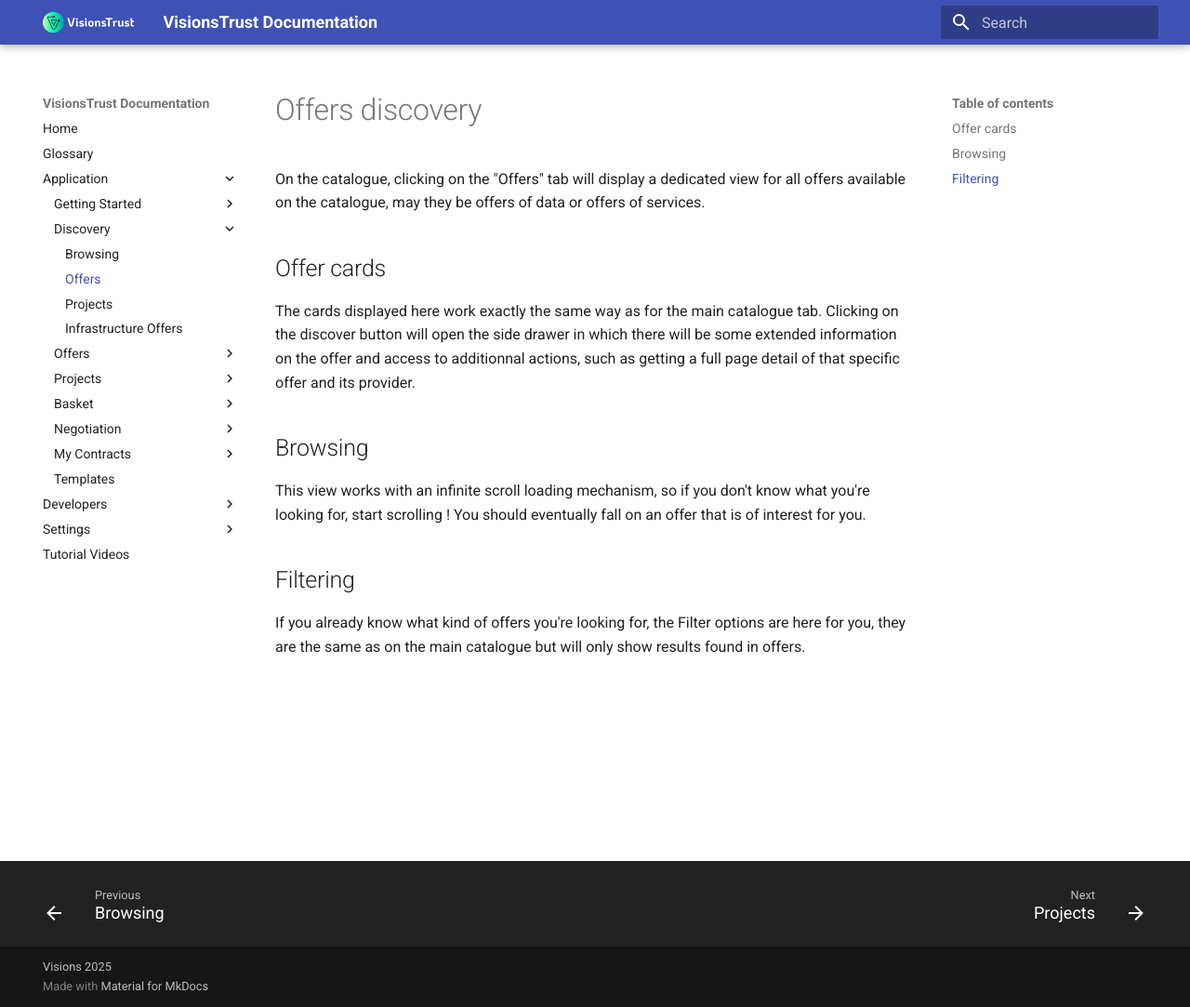
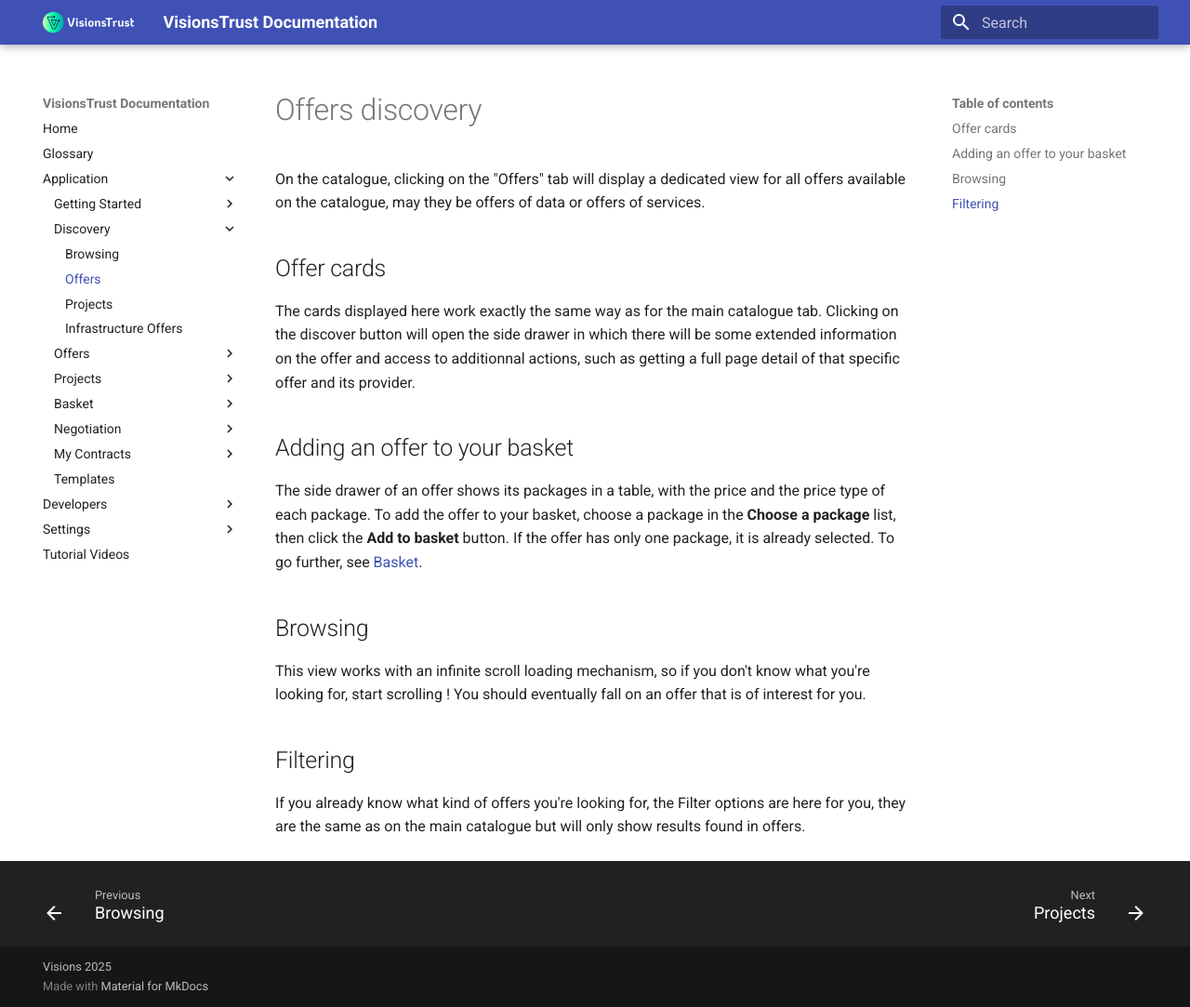
Before and after one commit to VisionsOfficial/visionstrust-docs, an MkDocs documentation site: the page built from docs/application/discovery/offers.md, in a window 1280 px wide and 1083 px high. Shown: the whole window at 93% size. Built offline with MkDocs 1.6.1 and Material for MkDocs 9.7.7, drawn with Linux system fonts in a browser that asks for light colours.

Commit message:
docs: update Offers section

```diff
--- a/docs/application/discovery/offers.md
+++ b/docs/application/discovery/offers.md
@@ -6,6 +6,10 @@ On the catalogue, clicking on the "Offers" tab will display a dedicated view for
 
 The cards displayed here work exactly the same way as for the main catalogue tab. Clicking on the discover button will open the side drawer in which there will be some extended information on the offer and access to additionnal actions, such as getting a full page detail of that specific offer and its provider.
 
+## Adding an offer to your basket
+
+The side drawer of an offer shows its packages in a table, with the price and the price type of each package. To add the offer to your basket, choose a package in the **Choose a package** list, then click the **Add to basket** button. If the offer has only one package, it is already selected. To go further, see [Basket](../basket/overview.md).
+
 ## Browsing
 
 This view works with an infinite scroll loading mechanism, so if you don't know what you're looking for, start scrolling ! You should eventually fall on an offer that is of interest for you.
```
Also changed, not shown: docs/application/registering-resources/offer-settings.md (+26 -2 lines), docs/images/my-offers-home.png (added), docs/images/offer-copy.png (added).
